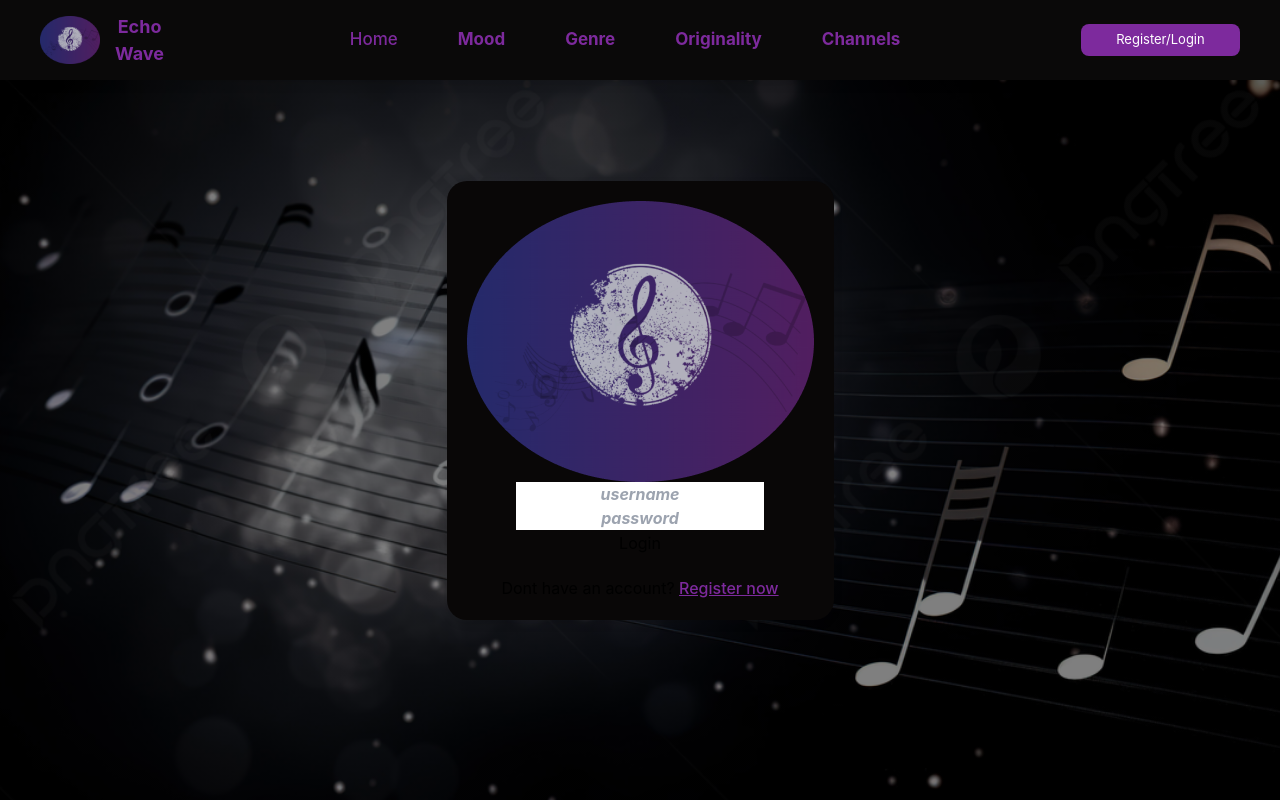
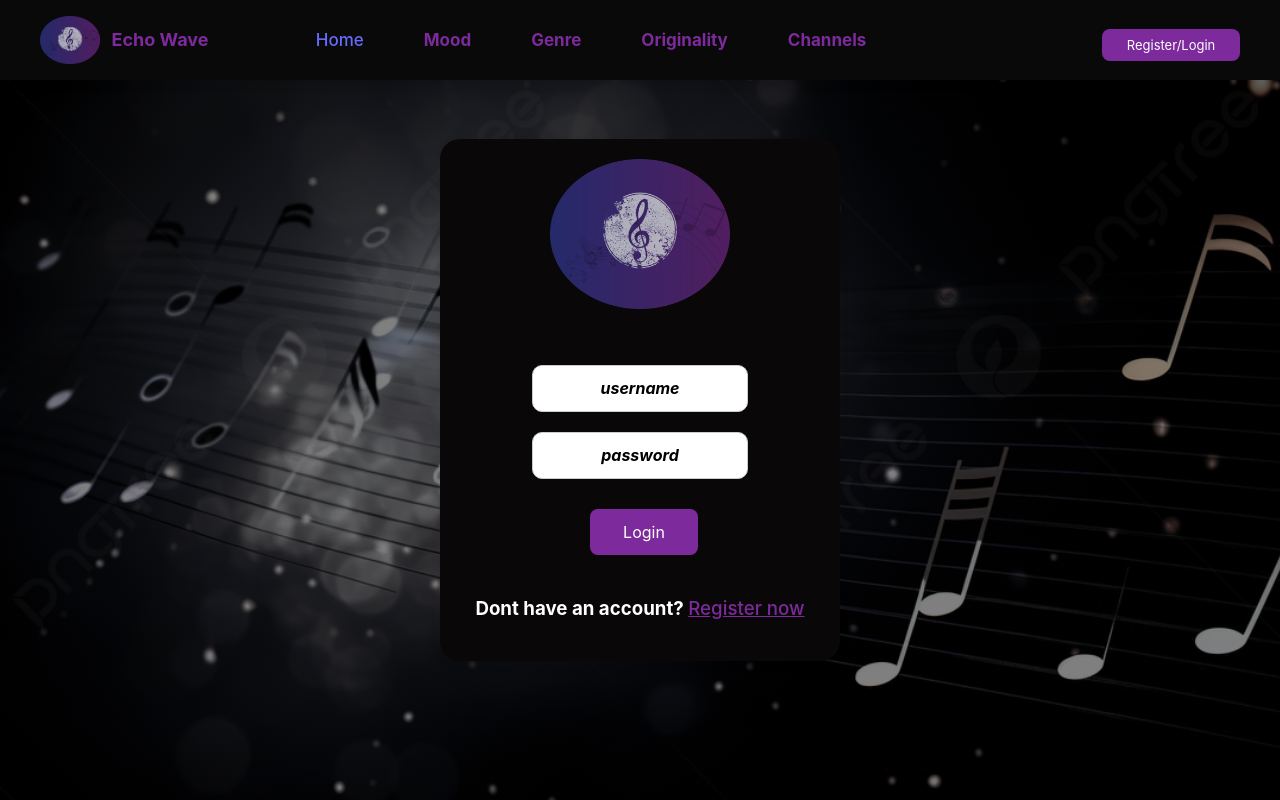
Before and after one commit to OmarMallouk/EchoWave-app, a React (Vite) app: page /login in a window 1280 px wide. Built offline with nearby package versions, Linux system fonts and the light colour scheme.

Commit message:
made multiple changes

```diff
--- a/package.json
+++ b/package.json
@@ -12,7 +12,9 @@
   "dependencies": {
     "@mantine/core": "^7.15.2",
     "@mantine/hooks": "^7.15.2",
+    "@types/gsap": "^3.0.0",
     "axios": "^1.7.9",
+    "gsap": "^3.12.5",
     "react": "^18.3.1",
     "react-dom": "^18.3.1",
     "react-router-dom": "^7.1.0"
@@ -22,15 +24,12 @@
     "@types/react": "^18.3.17",
     "@types/react-dom": "^18.3.5",
     "@vitejs/plugin-react": "^4.3.4",
-    "autoprefixer": "^10.4.20",
     "eslint": "^9.17.0",
     "eslint-plugin-react-hooks": "^5.0.0",
     "eslint-plugin-react-refresh": "^0.4.16",
     "globals": "^15.13.0",
-    "postcss": "^8.4.49",
     "postcss-preset-mantine": "^1.17.0",
     "postcss-simple-vars": "^7.0.1",
-    "tailwindcss": "^3.4.17",
     "typescript": "~5.6.2",
     "typescript-eslint": "^8.18.1",
     "vite": "^6.0.3"
--- a/src/App.css
+++ b/src/App.css
@@ -5,9 +5,6 @@
   text-align: center;
 }
 
-@tailwind base;
-@tailwind components;
-@tailwind utilities;
 
 
 @keyframes logo-spin {
--- a/src/App.tsx
+++ b/src/App.tsx
@@ -19,7 +19,7 @@ const App: React.FC =() => {
       <Routes>
       <Route path="/" element={<Home />} />
       <Route path="/login" element={<ProtectedRoutes publicOnly><Login /></ProtectedRoutes>}/>
-      <Route path="/register" element={<ProtectedRoutes publicOnly><Login /></ProtectedRoutes>}/>
+      <Route path="/register" element={<ProtectedRoutes publicOnly><Register /></ProtectedRoutes>}/>
       </Routes>
       </MantineProvider>
       </BrowserRouter>
--- a/src/pages/Home/Home.module.css
+++ b/src/pages/Home/Home.module.css
@@ -1,3 +1,4 @@
+
 .hero {
     position: relative;
     background-image: url("../../../public/assests/herologo.jpg");
--- a/src/pages/Home/Home.tsx
+++ b/src/pages/Home/Home.tsx
@@ -1,14 +1,20 @@
+import { useEffect, useState } from "react";
 import { useNavigate } from "react-router-dom";
-import styles from "./Home.module.css"
-import { Button, Container, Overlay, Text, Title } from '@mantine/core';
+import lyricNote from "/assests/notelyric.jpg?url";
+import styles from "./Home.module.css";
+import { Button, Container, Overlay, Text, Title, Grid, SimpleGrid, Skeleton } from '@mantine/core';
+import gsap from "gsap";
+import { ScrollTrigger } from "gsap/ScrollTrigger";
+gsap.registerPlugin(ScrollTrigger);
 
-
+const PRIMARY_COL_HEIGHT = '300px';
 
 const Home = () => {
-
+    const SECONDARY_COL_HEIGHT = `calc(${PRIMARY_COL_HEIGHT} / 2 - var(--mantine-spacing-md) / 2)`;
 
 
     return (
+        <div>
         <div className={styles.hero}>
         <Overlay
           gradient="linear-gradient(180deg, rgba(0, 0, 0, 0.25) 0%, rgba(0, 0, 0, .65) 40%)"
@@ -31,7 +37,10 @@ const Home = () => {
           </div>
         </Container>
       </div>
-     );
+
+
+      </div>
+    );
 }
 
 export default Home;
--- a/src/pages/Login/Login.module.css
+++ b/src/pages/Login/Login.module.css
@@ -4,7 +4,7 @@
     display: flex;
     justify-content: center;
     align-items: center;
-    background-image: linear-gradient(rgba(0, 0, 0, 0.5), rgba(0, 0, 0, 0.5)), url("/public/assests/loginRecords.jpg");
+    background-image: linear-gradient(rgba(0, 0, 0, 0.5), rgba(0, 0, 0, 0.5)), url("/assests/loginRecords.jpg");
     background-size: cover;
     background-position: center;
     background-repeat: no-repeat;
@@ -40,8 +40,11 @@
 
 }
 
+.registertitle{
+    color: white;
+}
 
-  .registerBtn a {
+  .registerBtn  {
     color: #7D2A9D;
     text-decoration: underline;
     cursor: pointer;
@@ -51,11 +54,13 @@
     color: rgb(188, 188, 206);
 }
 
+
 input::placeholder {
     text-align: center;
     font-weight: bold;
     color: #000000;
     font-style: italic;
+
 }
 
 input:focus::placeholder {
--- a/src/pages/Login/Login.tsx
+++ b/src/pages/Login/Login.tsx
@@ -44,8 +44,8 @@ const Login: React.FC = () =>{
             <div className={styles.loginPage}>
                 <div className={styles.loginContainer}>
                 <LoginForm onLogin={handleLogin} />
-                <h3 className={styles.registerBtn}>Dont have an account?{' '}
-              <a href="#" onClick={handleRegisterChange}>
+                <h3 className={styles.registertitle}>Dont have an account?{' '}
+              <a href="#" className={styles.registerBtn} onClick={handleRegisterChange}>
                 Register now
               </a></h3>
 
--- a/tailwind.config.js
+++ /dev/null
@@ -1,8 +0,0 @@
-/** @type {import('tailwindcss').Config} */
-export default {
-  content: ["./src/**/*.{html,js,jsx,ts,tsx}",],
-  theme: {
-    extend: {},
-  },
-  plugins: [],
-}
```
Also changed, not shown: public/assests/notelyric.jpg (added), 1 other file (tests, documents, lock files or other folders).
